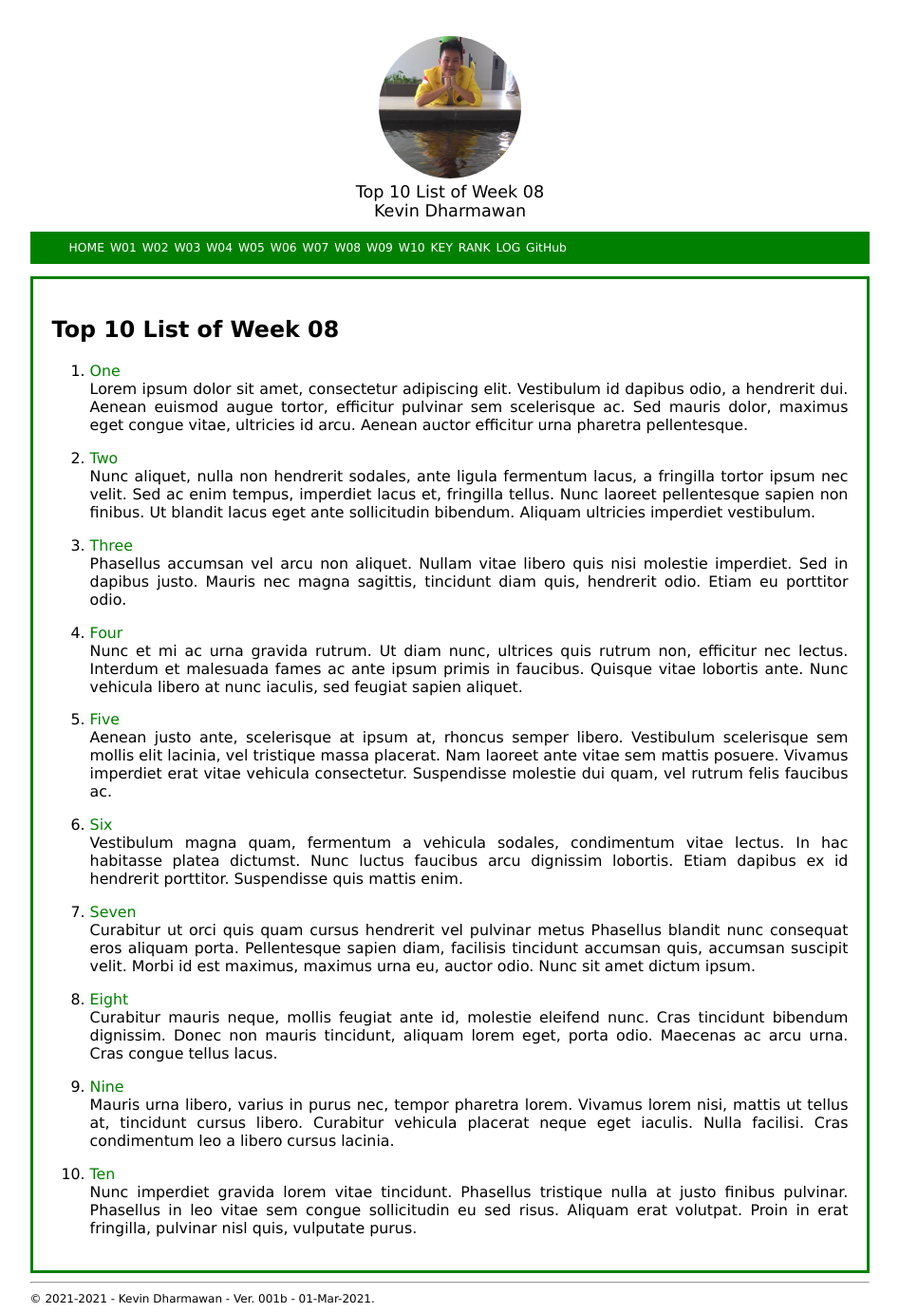
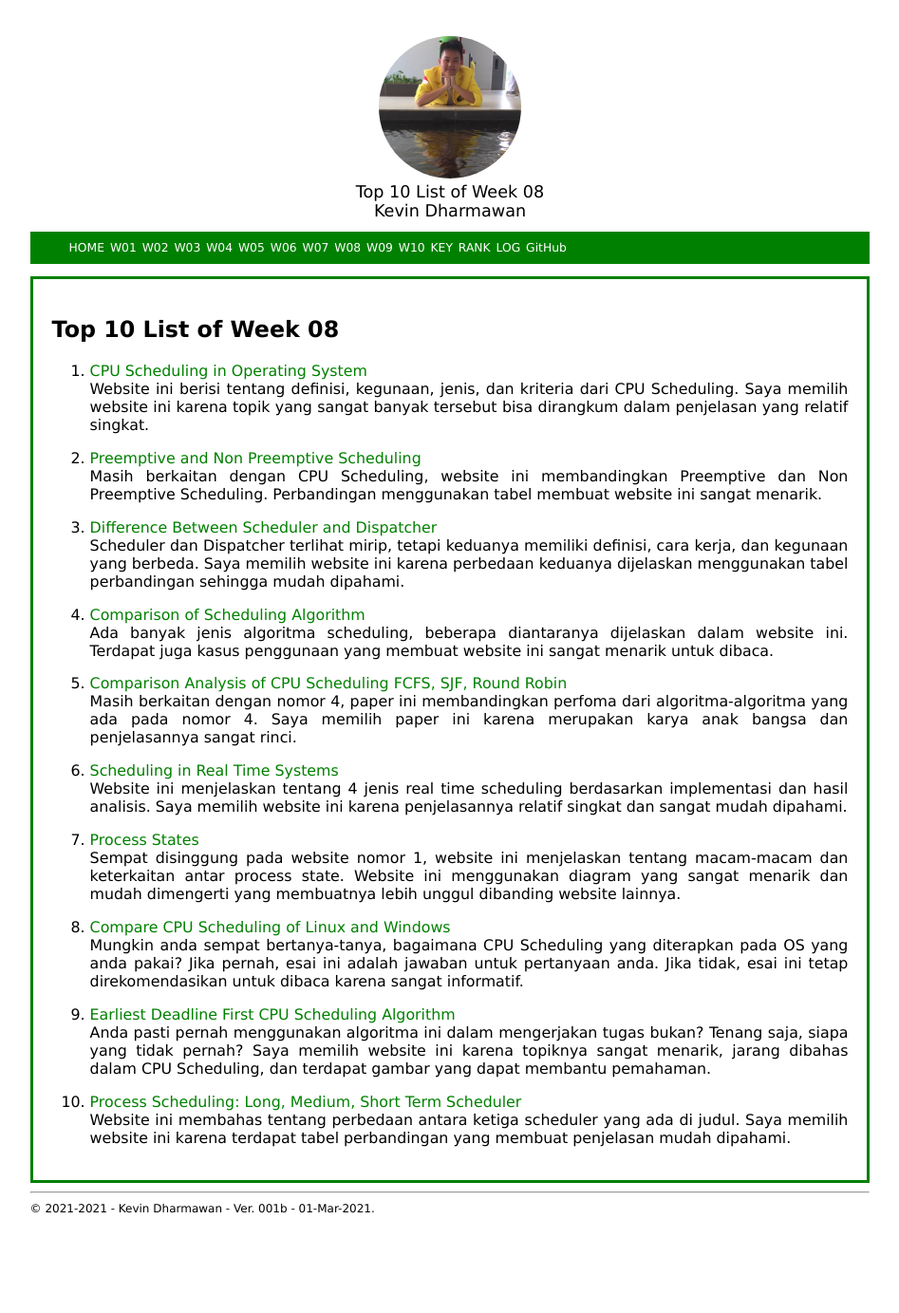
Before and after one commit to kevindharmawan/os211, a Jekyll site: the page built from w08.md, in a window 1280 px wide. Shown: the whole page at 95% size, without its empty margins (166-1113 px from the left). Built offline with Jekyll 4.4.1, drawn with Linux system fonts in a browser that asks for light colours; our own code applies the rules of GitHub Pages for plain Markdown files; after the commit the page ends 1288 px from its top, so only the background shows below that.

Commit message:
OS211 kevindharmawan

```diff
--- a/TXT/myrank.txt
+++ b/TXT/myrank.txt
@@ -21,3 +21,6 @@ ZCZC W05 MarioSerano
 ZCZC W06 machffud
 ZCZC W06 mackarelfish
 ZCZC W06 marcianadin
+ZCZC W07 kevin-UI2019
+ZCZC W07 KristiantoD
+ZCZC W07 machffud
--- a/w08.md
+++ b/w08.md
@@ -5,72 +5,43 @@ permalink: /W08/
 
 # Top 10 List of Week 08
 
-1. [One](https://en.wikipedia.org/wiki/1)<br>
-Lorem ipsum dolor sit amet, consectetur adipiscing elit.
-Vestibulum id dapibus odio, a hendrerit dui.
-Aenean euismod augue tortor, efficitur pulvinar sem scelerisque ac.
-Sed mauris dolor, maximus eget congue vitae, ultricies id arcu.
-Aenean auctor efficitur urna pharetra pellentesque.
+1. [CPU Scheduling in Operating System](https://www.studytonight.com/operating-system/cpu-scheduling)<br>
+Website ini berisi tentang definisi, kegunaan, jenis, dan kriteria dari CPU Scheduling.
+Saya memilih website ini karena topik yang sangat banyak tersebut bisa dirangkum dalam penjelasan yang relatif singkat.
 
-2. [Two](https://en.wikipedia.org/wiki/2)<br>
-Nunc aliquet, nulla non hendrerit sodales, ante ligula fermentum lacus, a fringilla tortor ipsum nec velit.
-Sed ac enim tempus, imperdiet lacus et, fringilla tellus.
-Nunc laoreet pellentesque sapien non finibus.
-Ut blandit lacus eget ante sollicitudin bibendum.
-Aliquam ultricies imperdiet vestibulum.
+2. [Preemptive and Non Preemptive Scheduling](https://www.tutorialspoint.com/preemptive-and-non-preemptive-scheduling)<br>
+Masih berkaitan dengan CPU Scheduling, website ini membandingkan Preemptive dan Non Preemptive Scheduling.
+Perbandingan menggunakan tabel membuat website ini sangat menarik.
 
-3. [Three](https://en.wikipedia.org/wiki/3)<br>
-Phasellus accumsan vel arcu non aliquet.
-Nullam vitae libero quis nisi molestie imperdiet.
-Sed in dapibus justo.
-Mauris nec magna sagittis, tincidunt diam quis, hendrerit odio.
-Etiam eu porttitor odio.
+3. [Difference Between Scheduler and Dispatcher](https://www.differencebetween.com/difference-between-scheduler-and-vs-dispatcher/)<br>
+Scheduler dan Dispatcher terlihat mirip, tetapi keduanya memiliki definisi, cara kerja, dan kegunaan yang berbeda.
+Saya memilih website ini karena perbedaan keduanya dijelaskan menggunakan tabel perbandingan sehingga mudah dipahami.
 
-4. [Four](https://en.wikipedia.org/wiki/4)<br>
-Nunc et mi ac urna gravida rutrum.
-Ut diam nunc, ultrices quis rutrum non, efficitur nec lectus.
-Interdum et malesuada fames ac ante ipsum primis in faucibus.
-Quisque vitae lobortis ante.
-Nunc vehicula libero at nunc iaculis, sed feugiat sapien aliquet.
+4. [Comparison of Scheduling Algorithm](https://www.studytonight.com/operating-system/comparision-scheduling-algorithms)<br>
+Ada banyak jenis algoritma scheduling, beberapa diantaranya dijelaskan dalam website ini.
+Terdapat juga kasus penggunaan yang membuat website ini sangat menarik untuk dibaca.
 
-5. [Five](https://en.wikipedia.org/wiki/5)<br>
-Aenean justo ante, scelerisque at ipsum at, rhoncus semper libero.
-Vestibulum scelerisque sem mollis elit lacinia, vel tristique massa placerat.
-Nam laoreet ante vitae sem mattis posuere.
-Vivamus imperdiet erat vitae vehicula consectetur.
-Suspendisse molestie dui quam, vel rutrum felis faucibus ac.
+5. [Comparison Analysis of CPU Scheduling FCFS, SJF, Round Robin](https://osf.io/preprints/inarxiv/6dq3p)<br>
+Masih berkaitan dengan nomor 4, paper ini membandingkan perfoma dari algoritma-algoritma yang ada pada nomor 4.
+Saya memilih paper ini karena merupakan karya anak bangsa dan penjelasannya sangat rinci.
 
-6. [Six](https://en.wikipedia.org/wiki/6)<br>
-Vestibulum magna quam, fermentum a vehicula sodales, condimentum vitae lectus.
-In hac habitasse platea dictumst.
-Nunc luctus faucibus arcu dignissim lobortis.
-Etiam dapibus ex id hendrerit porttitor.
-Suspendisse quis mattis enim.
+6. [Scheduling in Real Time Systems](https://www.geeksforgeeks.org/scheduling-in-real-time-systems/)<br>
+Website ini menjelaskan tentang 4 jenis real time scheduling berdasarkan implementasi dan hasil analisis.
+Saya memilih website ini karena penjelasannya relatif singkat dan sangat mudah dipahami.
 
-7. [Seven](https://en.wikipedia.org/wiki/7)<br>
-Curabitur ut orci quis quam cursus hendrerit vel pulvinar metus
-Phasellus blandit nunc consequat eros aliquam porta.
-Pellentesque sapien diam, facilisis tincidunt accumsan quis, accumsan suscipit velit.
-Morbi id est maximus, maximus urna eu, auctor odio.
-Nunc sit amet dictum ipsum.
+7. [Process States](https://www.javatpoint.com/os-process-states)<br>
+Sempat disinggung pada website nomor 1, website ini menjelaskan tentang macam-macam dan keterkaitan antar process state.
+Website ini menggunakan diagram yang sangat menarik dan mudah dimengerti yang membuatnya lebih unggul dibanding website lainnya.
 
-8. [Eight](https://en.wikipedia.org/wiki/8)<br>
-Curabitur mauris neque, mollis feugiat ante id, molestie eleifend nunc.
-Cras tincidunt bibendum dignissim.
-Donec non mauris tincidunt, aliquam lorem eget, porta odio.
-Maecenas ac arcu urna.
-Cras congue tellus lacus.
+8. [Compare CPU Scheduling of Linux and Windows](https://www.ukessays.com/essays/information-systems/compare-cpu-scheduling-of-linux-and-windows.php)<br>
+Mungkin anda sempat bertanya-tanya, bagaimana CPU Scheduling yang diterapkan pada OS yang anda pakai?
+Jika pernah, esai ini adalah jawaban untuk pertanyaan anda.
+Jika tidak, esai ini tetap direkomendasikan untuk dibaca karena sangat informatif.
 
-9. [Nine](https://en.wikipedia.org/wiki/9)<br>
-Mauris urna libero, varius in purus nec, tempor pharetra lorem.
-Vivamus lorem nisi, mattis ut tellus at, tincidunt cursus libero.
-Curabitur vehicula placerat neque eget iaculis.
-Nulla facilisi.
-Cras condimentum leo a libero cursus lacinia.
+9. [Earliest Deadline First CPU Scheduling Algorithm](https://www.geeksforgeeks.org/earliest-deadline-first-edf-cpu-scheduling-algorithm/)<br>
+Anda pasti pernah menggunakan algoritma ini dalam mengerjakan tugas bukan? Tenang saja, siapa yang tidak pernah?
+Saya memilih website ini karena topiknya sangat menarik, jarang dibahas dalam CPU Scheduling, dan terdapat gambar yang dapat membantu pemahaman.
 
-10. [Ten](https://en.wikipedia.org/wiki/10)<br>
-Nunc imperdiet gravida lorem vitae tincidunt.
-Phasellus tristique nulla at justo finibus pulvinar.
-Phasellus in leo vitae sem congue sollicitudin eu sed risus.
-Aliquam erat volutpat.
-Proin in erat fringilla, pulvinar nisl quis, vulputate purus.
+10. [Process Scheduling: Long, Medium, Short Term Scheduler](https://www.guru99.com/process-scheduling.html)<br>
+Website ini membahas tentang perbedaan antara ketiga scheduler yang ada di judul.
+Saya memilih website ini karena terdapat tabel perbandingan yang membuat penjelasan mudah dipahami.
```
Also changed, not shown: TXT/mylog.txt (+9 -0 lines), 8 other files.
